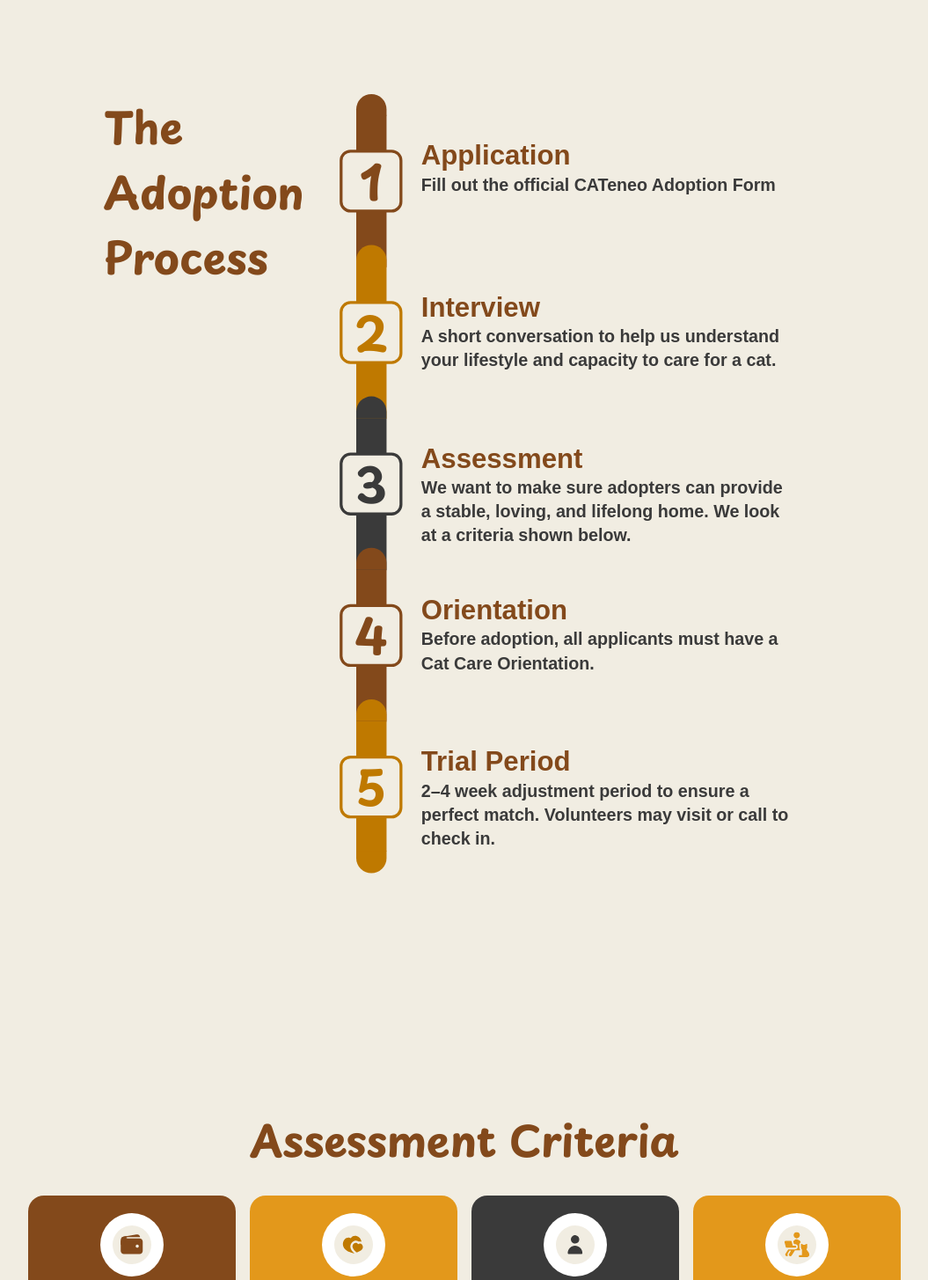
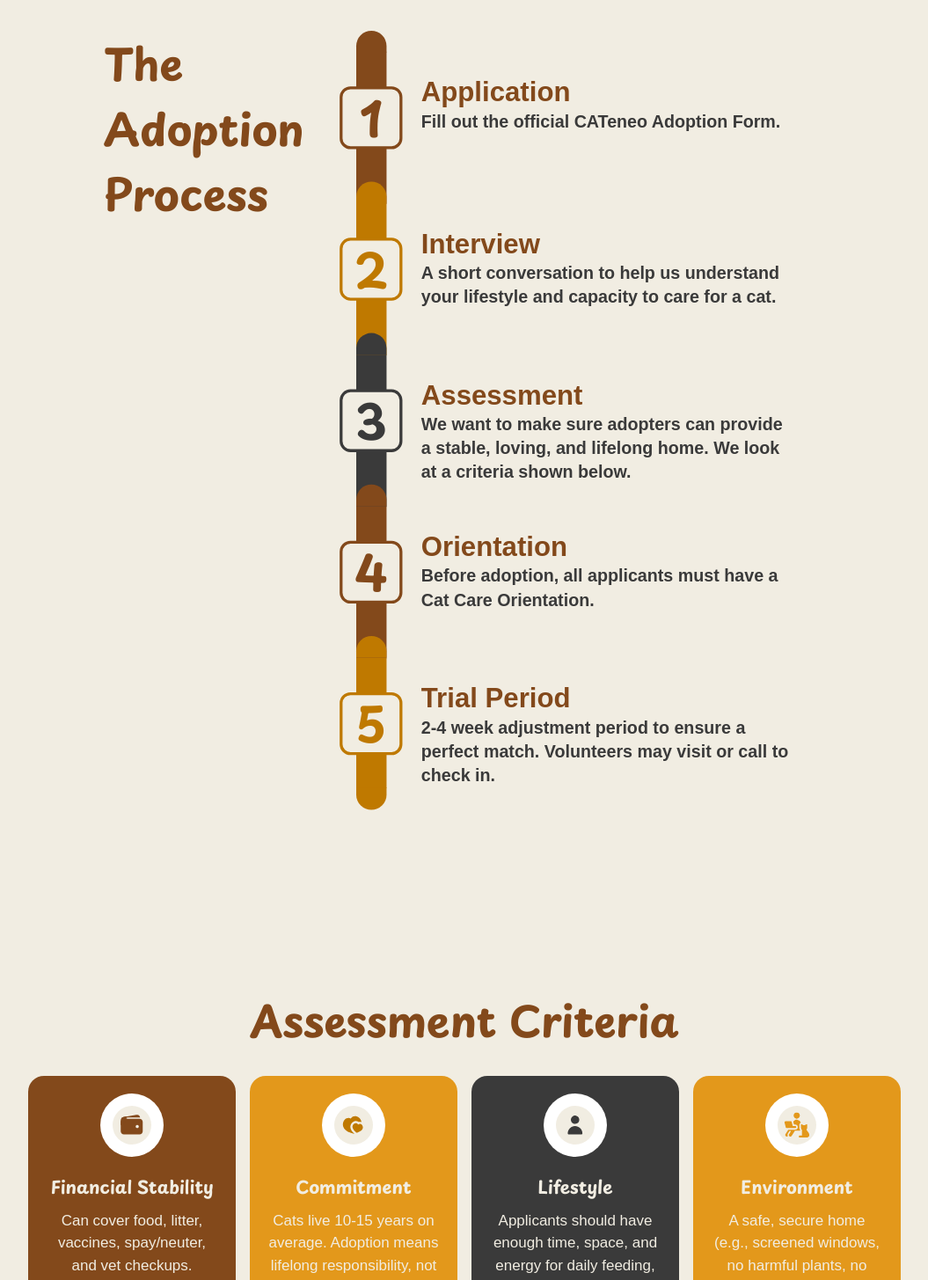
Before and after one commit to SAMAHAN-Systems-Development/cateneo-frontend, a Next.js app: page /adopt-a-cat in a window 1280 px wide. Shown: the part 1100-2555 px from the top of the page at 88% size, without its empty margins (112-1167 px from the left). Built offline with nearby package versions, Linux system fonts and the light colour scheme; a web font is replaced by a local one.

Commit message:
fix: fixed adoption and assessment sections issues

```diff
--- a/src/components/sections/adoption-process-section.tsx
+++ b/src/components/sections/adoption-process-section.tsx
@@ -34,7 +34,7 @@ const steps = [
   {
     number: 1,
     title: "Application",
-    description: "Fill out the official CATeneo Adoption Form",
+    description: "Fill out the official CATeneo Adoption Form.",
   },
   {
     number: 2,
@@ -58,7 +58,7 @@ const steps = [
     number: 5,
     title: "Trial Period",
     description:
-      "2–4 week adjustment period to ensure a perfect match. Volunteers may visit or call to check in.",
+      "2-4 week adjustment period to ensure a perfect match. Volunteers may visit or call to check in.",
   },
 ];
 
@@ -101,8 +101,8 @@ export default function AdoptionProcessSection() {
     const totalHeight = steps.length * (MOB_SEGMENT_H - MOB_CAP_H) + MOB_CAP_H;
 
     return (
-      <div className="min-h-screen w-full bg-cateneo-white flex flex-col items-center px-4 pt-24 pb-8 md:pt-28">
-        <h2 className="font-playpen font-bold text-cateneo-darkbrown text-center text-[38px] leading-[1.2] mb-36">
+      <div className=" w-full bg-cateneo-white flex flex-col items-center px-4 pt-0 pb-25">
+        <h2 className="font-playpen font-bold text-cateneo-darkbrown text-center text-[38px] leading-[1.2] mb-10">
           The Adoption
           <br />
           Process
@@ -203,7 +203,7 @@ export default function AdoptionProcessSection() {
 
   // ── DESKTOP ──
   return (
-    <div className="bg-cateneo-white w-full min-h-screen flex items-start justify-center pt-24 md:pt-28">
+    <div className="bg-cateneo-white w-full flex items-start justify-center pt-10">
       <div
         className="backface-hidden"
         style={{
--- a/src/components/sections/assessment-criteria-section.tsx
+++ b/src/components/sections/assessment-criteria-section.tsx
@@ -22,8 +22,7 @@ const CriteriaCard = ({
 }: CriteriaCardProps) => {
   return (
     <div
-      className={`${colorMap[color]} rounded-2xl px-4 py-6 md:px-5 md:py-5 w-full sm:max-w-70.75 md:max-w-none md:w-full lg:w-65
-        lg:h-97.5 flex flex-row md:flex-col items-center gap-4 md:gap-2 overflow-hidden`}
+      className={`${colorMap[color]} rounded-2xl px-4 py-6 md:px-5 md:py-5 w-full sm:max-w-70.75 md:max-w-none md:w-full lg:w-65 flex flex-row md:flex-col items-center gap-4 md:gap-2 overflow-hidden`}
     >
       <div className="w-20 h-20 md:w-18 md:h-18 bg-white rounded-full flex items-center justify-center shrink-0">
         <Image src={icon} alt={title} width={44} height={44} className="" />
@@ -43,7 +42,7 @@ const CriteriaCard = ({
 
 const AssessmentCriteriaSection = () => {
   return (
-    <section className="flex flex-col items-center py-16 px-4">
+    <section className="flex flex-col items-center pt-0 pb-16 px-4">
       <h2 className="font-playpen text-5xl text-cateneo-darkbrown text-center pb-10">
         Assessment Criteria
       </h2>
```
